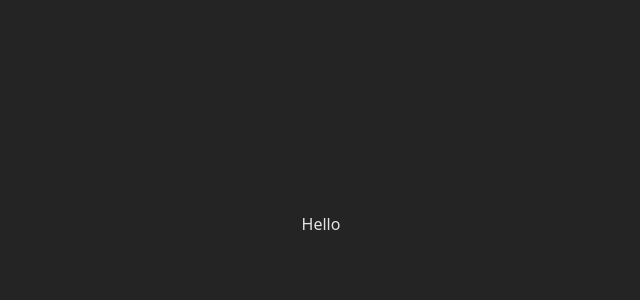
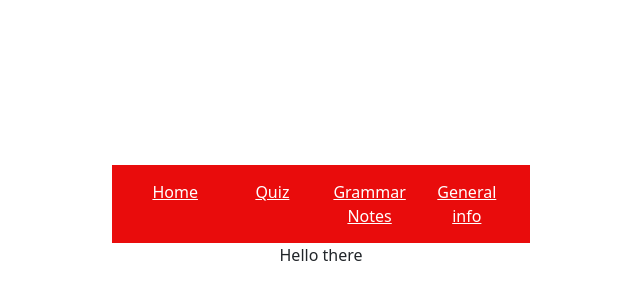
Before and after one commit to ShaunRainey/PracticePoPolsku, a React (Vite) app in the folder PracticePoPolsku/: page / in a window 1280 px wide. Shown: the part 176-476 px from the top of the page, without its empty margins (319-959 px from the left). Built offline with nearby package versions, Linux system fonts and the light colour scheme.

Commit message:
Implement bootstrap and a few placeholder components

```diff
--- a/PracticePoPolsku/package.json
+++ b/PracticePoPolsku/package.json
@@ -11,7 +11,9 @@
   },
   "dependencies": {
     "axios": "^1.10.0",
+    "bootstrap": "^5.3.7",
     "react": "^19.1.0",
+    "react-bootstrap": "^2.10.10",
     "react-dom": "^19.1.0",
     "react-router-dom": "^7.6.2"
   },
--- a/PracticePoPolsku/src/App.css
+++ b/PracticePoPolsku/src/App.css
@@ -4,3 +4,17 @@
   padding: 2rem;
   text-align: center;
 }
+
+.navBar {
+  background-color: rgb(233, 12, 12);
+  color: white;
+  padding: 15px;
+  display: flex;
+  justify-content: center;
+  gap: 50px;
+}
+
+.navBar a {
+  color: white; /* Make text white */
+  text-decoration: underline /* Remove the underline */
+}
--- a/PracticePoPolsku/src/App.jsx
+++ b/PracticePoPolsku/src/App.jsx
@@ -1,14 +1,27 @@
 import { useState } from 'react'
 import './App.css'
+import { Routes, Route } from "react-router";
+import { Row, Col, Container } from 'react-bootstrap'
+import HelloThere from './components/helloThere';
+import GeneralKenobi from './components/GeneralKenobi';
+import MyNameIsJeff from './components/MyNameIsJeff';
+import NavBar from './components/NavBar'
+import "bootstrap/dist/css/bootstrap.min.css";
 
 function App() {
 
   return (
-    <>
-      <div>
-          <p>Hello</p>
-      </div>
-    </>
+    <Container>
+
+      <NavBar />
+
+      <Routes>
+        <Route path='/' element={<HelloThere />}></Route>
+        <Route path='/Quiz' element={<GeneralKenobi />}></Route>
+        <Route path='/Grammar-Notes' element={<MyNameIsJeff />}></Route>
+        <Route path='/About' element={<GeneralKenobi />}></Route>
+      </Routes>
+    </Container>
   )
 }
 
--- /dev/null
+++ b/PracticePoPolsku/src/components/GeneralKenobi.jsx
@@ -0,0 +1,9 @@
+function GeneralKenobi() {
+    return (
+        <div>
+            <p>General Kenobi</p>
+        </div>
+    )
+}
+
+export default GeneralKenobi;
--- /dev/null
+++ b/PracticePoPolsku/src/components/MyNameIsJeff.jsx
@@ -0,0 +1,9 @@
+function MyNameIsJeff() {
+    return (
+        <div>
+            <p>My name is Jeff</p>
+        </div>
+    )
+}
+
+export default MyNameIsJeff;
--- /dev/null
+++ b/PracticePoPolsku/src/components/NavBar.jsx
@@ -0,0 +1,33 @@
+import { Container, Row, Col } from "react-bootstrap";
+import { Link, useNavigate } from 'react-router'
+
+function NavBar() {
+
+    const navigate = useNavigate();
+
+    return (
+        <nav className="navBar">
+        <Container>
+            <Row>
+                <Col md={3}>
+                    <Link to="/" /*onClick={()=> {window.reload()}}*/>Home</Link>
+                </Col>
+
+                <Col md={3}>
+                    <Link to="/Quiz/" /*onClick={handleAllArtworksClick}*/>Quiz</Link>
+                </Col>
+
+                <Col md={3}>
+                    <Link to="/Grammar-Notes" /*onClick={()=> {window.reload()}}*/ >Grammar Notes</Link>
+                </Col>
+
+                <Col md={3}>
+                    <Link to="/About">General info</Link>
+                </Col>
+            </Row>
+        </Container>
+        </nav>
+    );
+}
+
+export default NavBar;
--- /dev/null
+++ b/PracticePoPolsku/src/components/helloThere.jsx
@@ -0,0 +1,9 @@
+function HelloThere() {
+    return (
+        <div>
+            <p>Hello there</p>
+        </div>
+    )
+}
+
+export default HelloThere;
--- a/PracticePoPolsku/src/main.jsx
+++ b/PracticePoPolsku/src/main.jsx
@@ -8,6 +8,8 @@ import { BrowserRouter } from 'react-router-dom';
 
 createRoot(document.getElementById('root')).render(
   // <StrictMode>
+  <BrowserRouter>
     <App />
+  </BrowserRouter>
   // </StrictMode>,
 )
```
Also changed, not shown: 2 other files (tests, documents, lock files or other folders).
